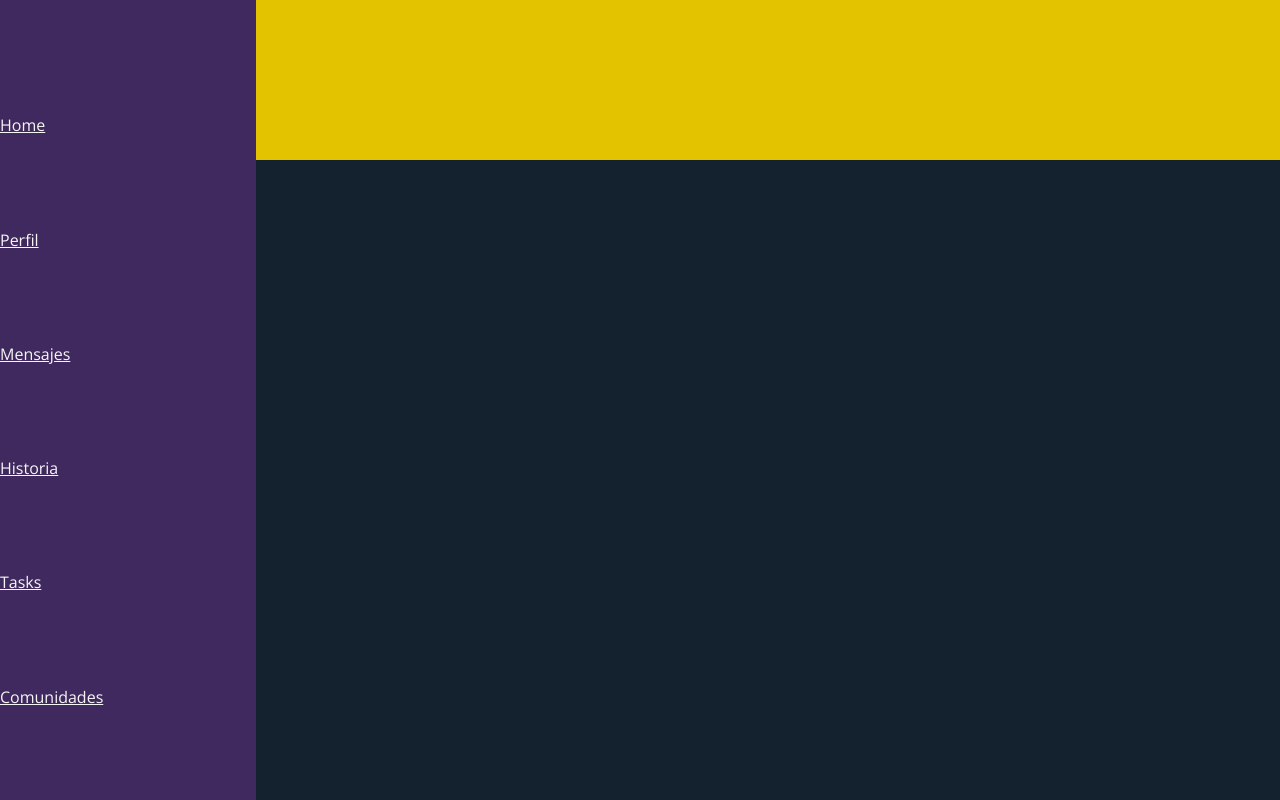
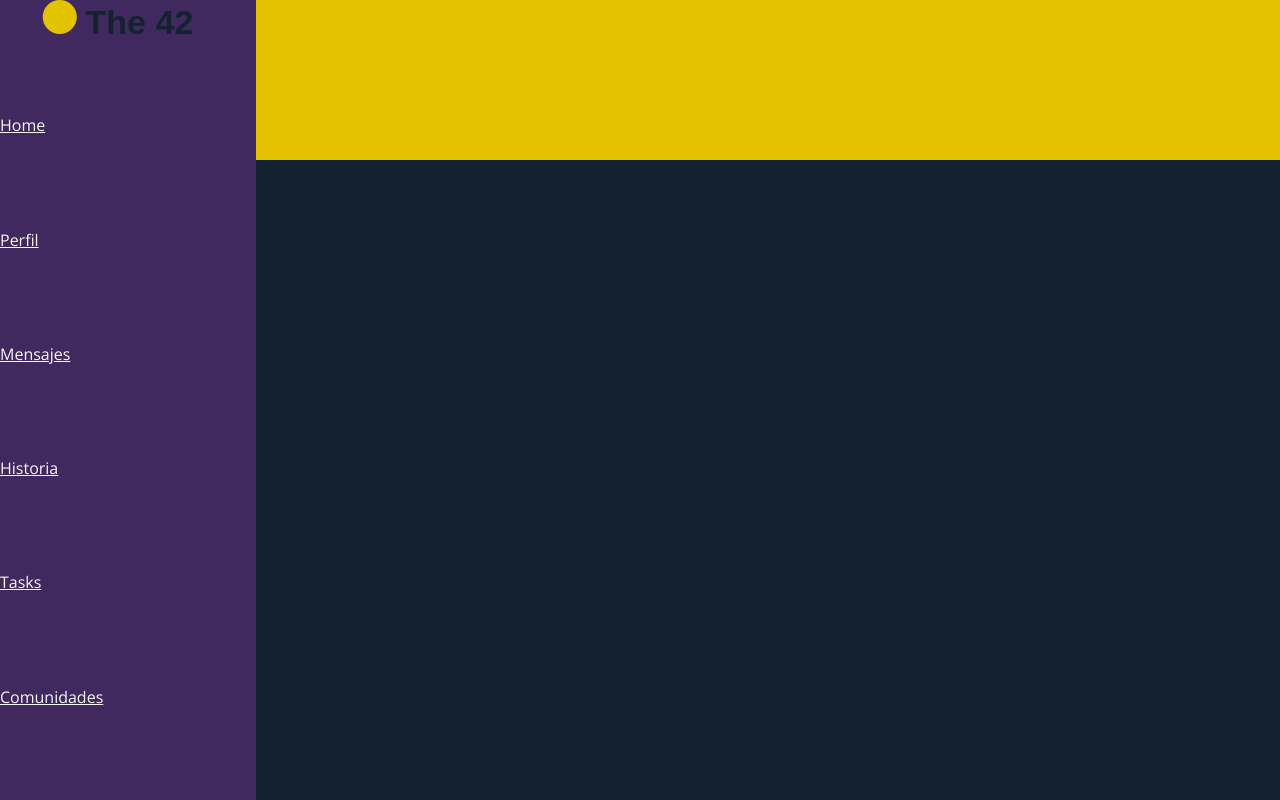
Before and after one commit to Iker1211/Admin-Dashboard, a plain HTML site: page index.html in a window 1280 px wide. Drawn offline with Linux system fonts and the light colour scheme.

Commit message:
Fix h1 rule

```diff
--- a/styles/style.css
+++ b/styles/style.css
@@ -42,10 +42,6 @@ aside { /* position fixed */
     background-color: var(--violet);
 }
 
-h1 {
-    place-self: center;
-}
-
 a {
     color: var(--white);
 }
```
